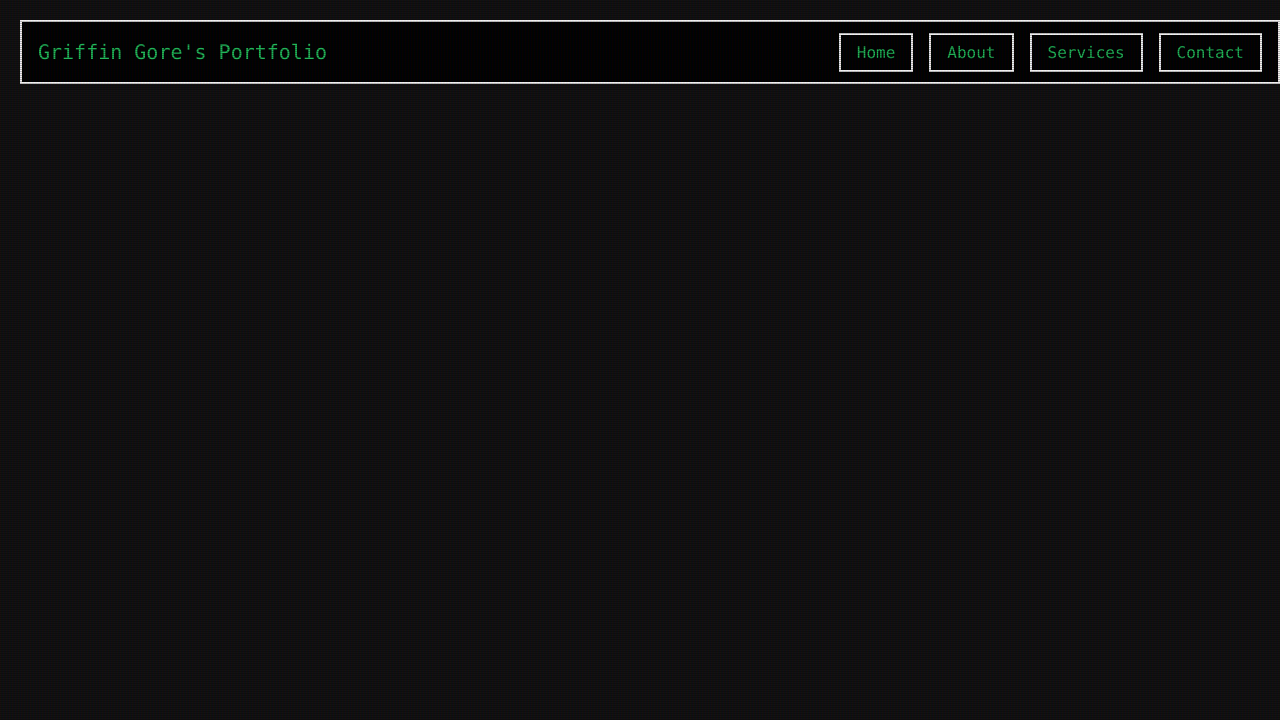
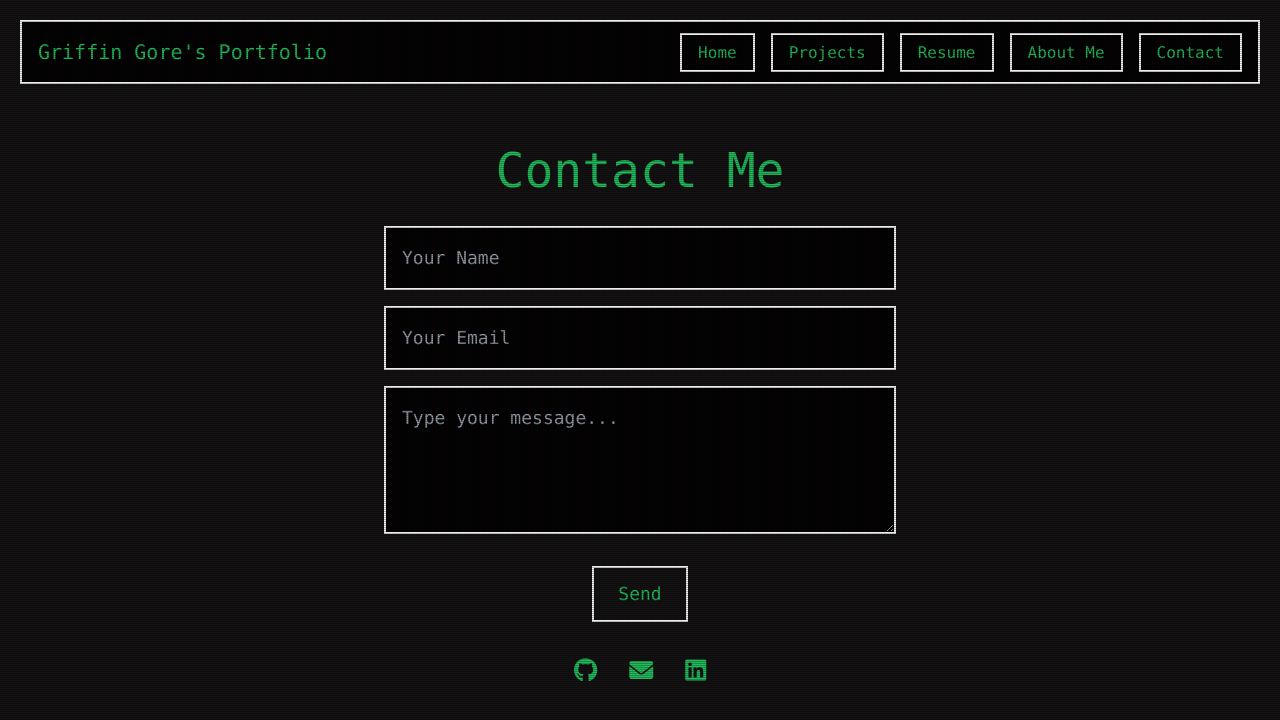
Before and after one commit to liq543/React-Portfolio, a React (Create React App) app: page /contact in a window 1280 px wide. Shown: the top 720 px of the page. Built offline with nearby package versions, Linux system fonts and the light colour scheme.

Commit message:
added contact page / started the projects page

```diff
--- a/package.json
+++ b/package.json
@@ -11,6 +11,7 @@
     "postcss": "^8.4.31",
     "react": "^18.2.0",
     "react-dom": "^18.2.0",
+    "react-router-dom": "^6.16.0",
     "react-scripts": "5.0.1",
     "tailwindcss": "^3.3.3",
     "web-vitals": "^2.1.4"
--- a/public/index.html
+++ b/public/index.html
@@ -8,6 +8,7 @@
     <link rel=”preconnect” href=”https://fonts.googleapis.com”>
     <link rel=”preconnect” href=”https://fonts.gstatic.com” crossorigin>
     <link href="https://fonts.googleapis.com/css2?family=VT323&display=swap" rel="stylesheet">
+    <link rel="stylesheet" href="https://cdnjs.cloudflare.com/ajax/libs/font-awesome/6.0.0-beta3/css/all.min.css" />
     <meta
       name="description"
       content="Web site created using create-react-app"
--- a/src/App.js
+++ b/src/App.js
@@ -1,15 +1,31 @@
+// App.js
+
 import React from 'react';
-import './App.css';
+import {
+  BrowserRouter as Router,
+  Route,
+  Routes
+} from "react-router-dom";
+
+import Header from './Header';
+import ContactScreen from './ContactScreen';
 import LoadingTerminal from './LoadingTerminal';
-import Header from './Header';
+import ProjectsScreen from './ProjectScreen';
 
 function App() {
-  return (
-    <div className="App">
-      <Header />
-      <LoadingTerminal />
-    </div>
-  );
+    return (
+        <Router>
+            <div className="App">
+                <Header />
+                <Routes>
+                    <Route path="/" element={<LoadingTerminal />} />
+                    <Route path="/contact" element={<ContactScreen />} />
+                    <Route path="/projects" element={<ProjectsScreen />} />
+                    {/* You can add more routes as needed */}
+                </Routes>
+            </div>
+        </Router>
+    );
 }
 
 export default App;
--- /dev/null
+++ b/src/ContactScreen.jsx
@@ -0,0 +1,60 @@
+import React, { useState } from 'react';
+
+const ContactScreen = () => {
+    const [name, setName] = useState('');
+    const [email, setEmail] = useState('');
+    const [message, setMessage] = useState('');
+
+    const handleSubmit = (e) => {
+        e.preventDefault();
+        const fullMessage = `Name: ${name}\nEmail: ${email}\nMessage: ${message}`;
+        // Here, you can use a service or backend API to send the email.
+        console.log(fullMessage); // For testing purposes
+    };
+
+    return (
+        <div className="container mx-auto px-4 py-1 md:py-20 flex flex-col items-center justify-center h-screen">
+            <iframe className="screen mb-4 md:mb-8" title="Contact Screen"></iframe>
+            <div className="screen-content mt-4 flex flex-col items-center w-full md:w-1/2 lg:w-2/5">
+                <h2 className="text-green-500 font-mono text-4xl md:text-5xl mb-6 md:mb-8">Contact Me</h2>
+                <form className="w-full flex flex-col items-center" onSubmit={handleSubmit}>
+                    <input
+                        className="bg-black text-green-500 border-white border-2 p-3 md:p-4 w-full font-mono mb-4 text-base md:text-lg"
+                        type="text"
+                        placeholder="Your Name"
+                        value={name}
+                        onChange={(e) => setName(e.target.value)}
+                    />
+                    <input
+                        className="bg-black text-green-500 border-white border-2 p-3 md:p-4 w-full font-mono mb-4 text-base md:text-lg"
+                        type="email"
+                        placeholder="Your Email"
+                        value={email}
+                        onChange={(e) => setEmail(e.target.value)}
+                    />
+                    <textarea
+                        className="bg-black text-green-500 border-white border-2 p-3 md:p-4 w-full font-mono resize-y mb-6 md:mb-8 text-base md:text-lg"
+                        rows="4"
+                        placeholder="Type your message..."
+                        value={message}
+                        onChange={(e) => setMessage(e.target.value)}
+                    ></textarea>
+                    <button type="submit" className="text-green-500 border-white border-2 px-4 md:px-6 py-2 md:py-3 font-mono hover:bg-green-500 hover:text-black mb-6 md:mb-8 text-base md:text-lg">Send</button>
+                </form>
+                <div className="flex space-x-4 md:space-x-8 text-xl md:text-2xl">
+                    <a href="https://github.com/liq543" target="_blank" rel="noopener noreferrer">
+                        <i className="fab fa-github text-green-500 hover:text-white"></i>
+                    </a>
+                    <a href="mailto:griffingore97@gmail.com">
+                        <i className="fas fa-envelope text-green-500 hover:text-white"></i>
+                    </a>
+                    <a href="https://www.linkedin.com/in/griffin-gore/" target="_blank" rel="noopener noreferrer">
+                        <i className="fab fa-linkedin text-green-500 hover:text-white"></i>
+                    </a>
+                </div>
+            </div>
+        </div>
+    );
+}
+
+export default ContactScreen;
--- a/src/Header.jsx
+++ b/src/Header.jsx
@@ -1,19 +1,42 @@
-// Header.js
-
-import React from 'react';
+import React, { useState } from 'react';
+import { Link } from 'react-router-dom';
 
 const Header = () => {
+    const [menuOpen, setMenuOpen] = useState(false);
+
+    const toggleMenu = () => {
+        setMenuOpen(!menuOpen);
+    };
+
     return (
         <header className="bg-black border-white border-2 p-4 flex justify-between items-center">
             <h1 className="text-green-500 text-xl font-mono">Griffin Gore's Portfolio</h1>
-            <nav>
+
+            <nav className="hidden lg:block">
                 <ul className="flex gap-4">
-                    <li><a href="#" className="text-green-500 border-white border-2 px-4 py-2 hover:bg-green-500 hover:text-black font-mono">Home</a></li>
-                    <li><a href="#" className="text-green-500 border-white border-2 px-4 py-2 hover:bg-green-500 hover:text-black font-mono">About</a></li>
-                    <li><a href="#" className="text-green-500 border-white border-2 px-4 py-2 hover:bg-green-500 hover:text-black font-mono">Services</a></li>
-                    <li><a href="#" className="text-green-500 border-white border-2 px-4 py-2 hover:bg-green-500 hover:text-black font-mono">Contact</a></li>
+                    <li><Link to="/" className="text-green-500 border-white border-2 px-4 py-2 hover:bg-green-500 hover:text-black font-mono">Home</Link></li>
+                    <li><Link to="/projects" className="text-green-500 border-white border-2 px-4 py-2 hover:bg-green-500 hover:text-black font-mono">Projects</Link></li>
+                    <li><Link to="/resume" className="text-green-500 border-white border-2 px-4 py-2 hover:bg-green-500 hover:text-black font-mono">Resume</Link></li>
+                    <li><Link to="/about" className="text-green-500 border-white border-2 px-4 py-2 hover:bg-green-500 hover:text-black font-mono">About Me</Link></li>
+                    <li><Link to="/contact" className="text-green-500 border-white border-2 px-4 py-2 hover:bg-green-500 hover:text-black font-mono">Contact</Link></li>
                 </ul>
             </nav>
+
+            <button onClick={toggleMenu} className="lg:hidden text-green-500 font-mono">
+                ☰
+            </button>
+
+            {menuOpen && (
+                <div className="absolute top-16 right-4 lg:hidden bg-black border-white border-2 p-4 w-48 z-10">
+                    <ul className="flex flex-col gap-4">
+                        <li><Link to="/" onClick={toggleMenu} className="text-green-500 border-white border-2 px-4 py-2 hover:bg-green-500 hover:text-black font-mono block z-10">Home</Link></li>
+                        <li><Link to="/projects" onClick={toggleMenu} className="text-green-500 border-white border-2 px-4 py-2 hover:bg-green-500 hover:text-black font-mono block z-10">Projects</Link></li>
+                        <li><Link to="/resume" onClick={toggleMenu} className="text-green-500 border-white border-2 px-4 py-2 hover:bg-green-500 hover:text-black font-mono block z-10">Resume</Link></li>
+                        <li><Link to="/about" onClick={toggleMenu} className="text-green-500 border-white border-2 px-4 py-2 hover:bg-green-500 hover:text-black font-mono block z-10">About Me</Link></li>
+                        <li><Link to="/contact" onClick={toggleMenu} className="text-green-500 border-white border-2 px-4 py-2 hover:bg-green-500 hover:text-black font-mono block z-0">Contact</Link></li>
+                    </ul>
+                </div>
+            )}
         </header>
     );
 }
--- a/src/LoadingTerminal.css
+++ b/src/LoadingTerminal.css
@@ -7,12 +7,12 @@ html, body {
     display: flex;
     align-items: center;
     font-size: 8vw;
-    color: limegreen;
+    color: rgb(34 197 94);
     font-family: 'vt323', monospace;
 }
 
 .its-gween {
-    color: limegreen;
+    color: rgb(34 197 94);
 }
 
 .terminal-letter {
@@ -31,6 +31,7 @@ body {
     color: white;
     padding-top: 20px;
     padding-left: 20px;
+    padding-right: 20px;
   }
 
   #switch {
--- /dev/null
+++ b/src/ProjectScreen.jsx
@@ -0,0 +1,64 @@
+import React from 'react';
+
+const ProjectsScreen = () => {
+
+    // Sample project data for illustration.
+    const projects = [
+        {
+            title: 'Symposium',
+            description: 'Music Player App',
+            imageUrl: '/symposium.png' // Replace with your image paths
+        },
+        {
+            title: 'Project 2',
+            description: 'Description for Project 2',
+            imageUrl: '/path/to/screenshot2.png'
+        },
+        {
+            title: 'Project 3',
+            description: 'Description for Project 3',
+            imageUrl: '/path/to/screenshot3.png'
+        },
+        {
+            title: 'Project 4',
+            description: 'Description for Project 4',
+            imageUrl: '/path/to/screenshot4.png'
+        }
+    ];
+
+    return (
+        <div className="container mx-auto px-4 py-1 md:py-20 flex flex-col items-center justify-center h-screen">
+            <iframe className="screen mb-4 md:mb-8" title="Projects Screen"></iframe>
+            <div className="screen-content mt-4 w-full md:w-3/4 lg:w-2/3">
+                <h2 className="text-center text-green-500 font-mono text-4xl md:text-5xl mb-6 md:mb-8">My Projects</h2>
+
+                <div className="grid grid-cols-1 md:grid-cols-2 gap-4">
+                    {projects.map((project, index) => (
+                        <div
+                            key={index}
+                            className="bg-black text-green-500 border-white border-2 p-3 font-mono text-base md:text-lg transform transition-transform duration-300 hover:scale-105"
+                        >
+                            <img src={project.imageUrl} alt={`${project.title} screenshot`} className="mb-2"/>
+                            <h3 className="font-bold">{project.title}</h3>
+                            <p>{project.description}</p>
+                        </div>
+                    ))}
+                </div>
+
+                <div className="flex space-x-4 md:space-x-8 text-xl md:text-2xl mt-8 justify-center">
+                    <a href="https://github.com/liq543" target="_blank" rel="noopener noreferrer">
+                        <i className="fab fa-github text-green-500 hover:text-white"></i>
+                    </a>
+                    <a href="mailto:griffingore97@gmail.com">
+                        <i className="fas fa-envelope text-green-500 hover:text-white"></i>
+                    </a>
+                    <a href="https://www.linkedin.com/in/griffin-gore/" target="_blank" rel="noopener noreferrer">
+                        <i className="fab fa-linkedin text-green-500 hover:text-white"></i>
+                    </a>
+                </div>
+            </div>
+        </div>
+    );
+}
+
+export default ProjectsScreen;
```
Also changed, not shown: public/symposium.png (added), 1 other file (tests, documents, lock files or other folders).
